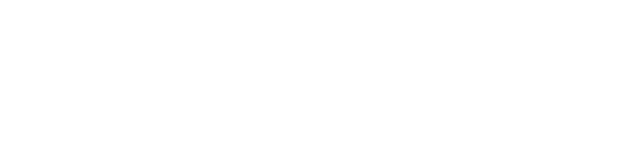
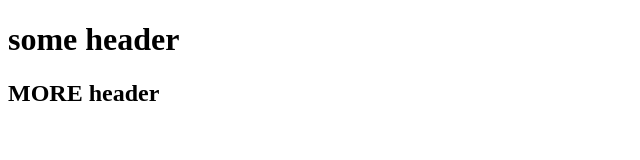
Before and after one commit to Fayeakuzzamantonmoy/my-second-repo, a plain HTML site: page index.html in a window 1280 px wide. Shown: the whole page, without its empty margins (0-640 px from the left). Drawn offline with Linux system fonts and the light colour scheme.

Commit message:
added header

```diff
--- a/index.html
+++ b/index.html
@@ -7,6 +7,7 @@
     <title>My another repo</title>
 </head>
 <body>
-
+    <h1>some header</h1>
+    <h2>MORE header</h2>
 </body>
 </html>
```
